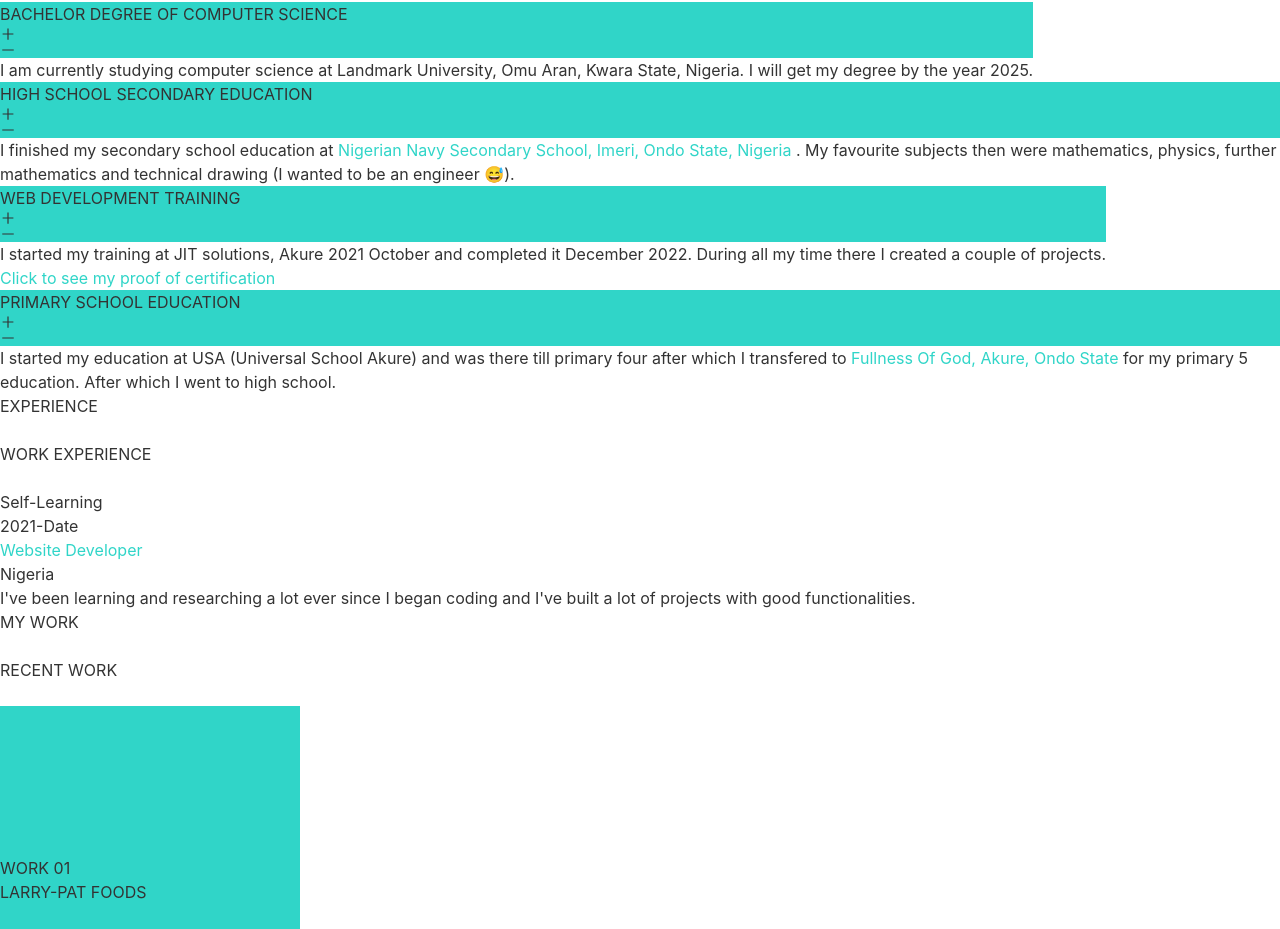
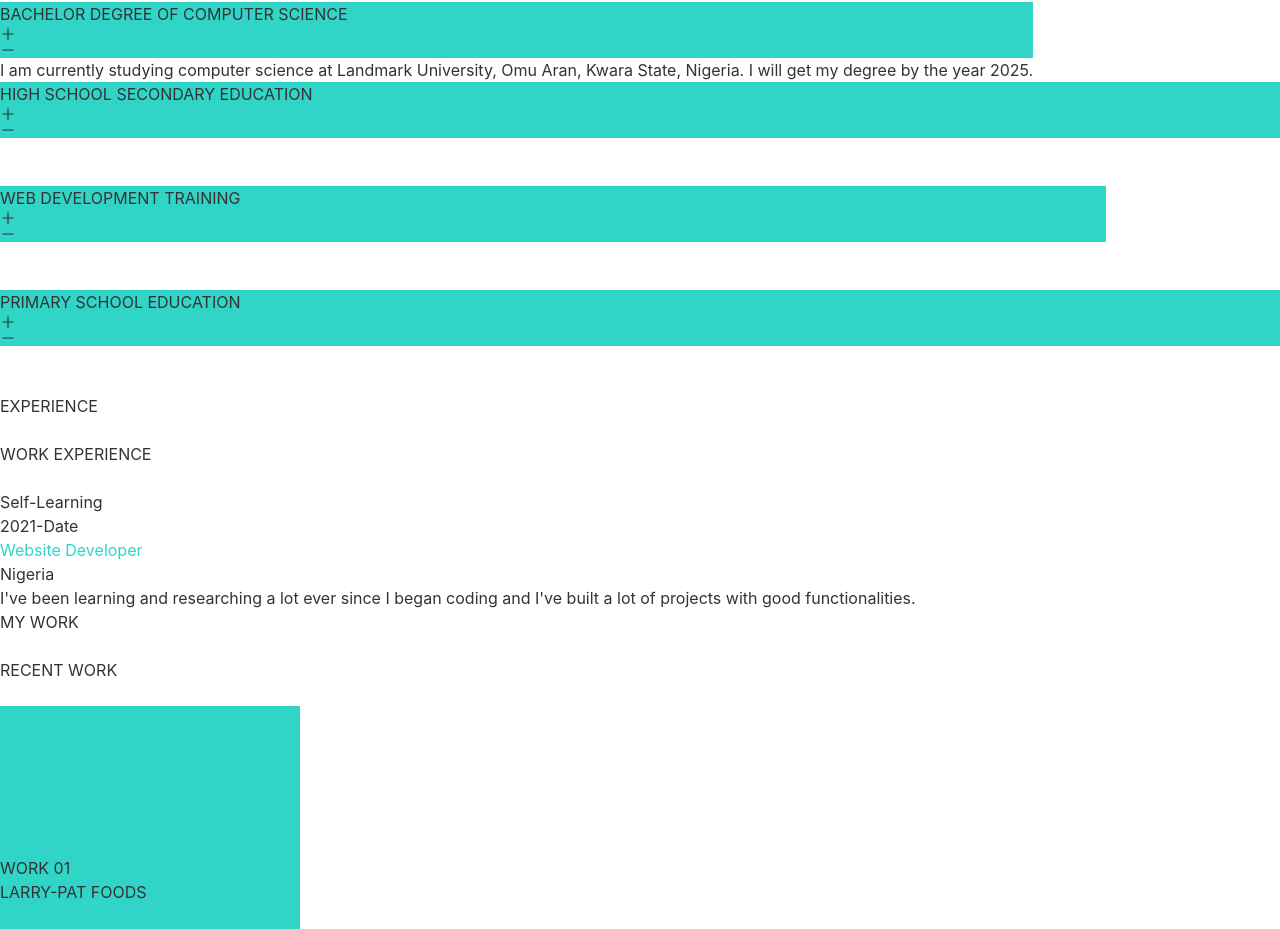
Before and after one commit to Emmy-Akintz/mynewportfolio, a React (Vite) app in the folder client/: page / in a window 1280 px wide. Shown: the part 2209-3138 px from the top of the page. Built offline with nearby package versions, Linux system fonts and the light colour scheme; grey boxes are pictures that could not be loaded.

Commit message:
updated experience.jsx

```diff
--- a/client/src/pages/Education.jsx
+++ b/client/src/pages/Education.jsx
@@ -76,7 +76,7 @@ function Education() {
                         <AiOutlinePlus className={option1 ? 'hidden' : ''} />
                         <AiOutlineMinus className={option1 ? '' : 'hidden'} />
                     </div>
-                    <div className={`${option1 ? "border p-2 rounded w-[280px] md:w-[650px] lg:w-[610px] mt-1 transition-opacity duration-500 ease-in-out" : "hidden"}`} style={{ opacity: option1 ? 1 : 0 }}>
+                    <div className={`${option1 ? "border p-2 rounded w-[280px] md:w-[650px] lg:w-[610px] mt-1 transition-opacity duration-500 ease-in-out" : "h-0"}`} style={{ opacity: option1 ? 1 : 0 }}>
                         I am currently studying computer science at Landmark University, Omu Aran, Kwara State, Nigeria. I will get my degree by the year 2025.
                     </div>
                 </div>
@@ -94,7 +94,7 @@ function Education() {
                         <AiOutlinePlus className={option2 ? 'hidden' : ''} />
                         <AiOutlineMinus className={option2 ? '' : 'hidden'} />
                     </div>
-                    <div className={option2 ? "block border mt-1 p-2 rounded w-[280px] md:w-[650px] lg:w-[610px]" : "hidden"}>
+                    <div className={`${option2 ? "border p-2 rounded w-[280px] md:w-[650px] lg:w-[610px] mt-1 transition-opacity duration-500 ease-in-out" : "h-0"}`} style={{ opacity: option2 ? 1 : 0 }}>
                         I finished my secondary school education at <a href="https://www.nnssimeri.com/" style={{ color: theme.ui }} className='underline'>Nigerian Navy Secondary School, Imeri, Ondo State, Nigeria</a> . My favourite subjects then were mathematics, physics, further mathematics and technical drawing (I wanted to be an engineer 😅).
                     </div>
                 </div>
@@ -112,7 +112,7 @@ function Education() {
                         <AiOutlinePlus className={option3 ? 'hidden' : ''} />
                         <AiOutlineMinus className={option3 ? '' : 'hidden'} />
                     </div>
-                    <div className={option3 ? "block border mt-1 p-2 rounded w-[280px] md:w-[650px] lg:w-[610px]" : "hidden"}>
+                    <div className={`${option3 ? "border p-2 rounded w-[280px] md:w-[650px] lg:w-[610px] mt-1 transition-opacity duration-500 ease-in-out" : "h-0"}`} style={{ opacity: option3 ? 1 : 0 }}>
                         I started my training at JIT solutions, Akure 2021 October and completed it December 2022. During all my time there I created a couple of projects.
                         <br />
                         <a href="https://jitsolutionsng.com/verification.php?id=635" style={{ color: theme.ui }} className='underline'>Click to see my proof of certification</a>
@@ -132,7 +132,7 @@ function Education() {
                         <AiOutlinePlus className={option4 ? 'hidden' : ''} />
                         <AiOutlineMinus className={option4 ? '' : 'hidden'} />
                     </div>
-                    <div className={option4 ? "block border mt-1 p-2 rounded w-[280px] md:w-[650px] lg:w-[610px]" : "hidden"}>
+                    <div className={`${option4 ? "border p-2 rounded w-[280px] md:w-[650px] lg:w-[610px] mt-1 transition-opacity duration-500 ease-in-out" : "h-0"}`} style={{ opacity: option4 ? 1 : 0 }}>
                         I started my education at USA (Universal School Akure) and was there till primary four after which I transfered to <a href="https://fullnessofgod.com.ng/" style={{ color: theme.ui }} className='underline'>Fullness Of God, Akure, Ondo State</a> for my primary 5 education. After which I went to high school.
                     </div>
                 </div>
```
